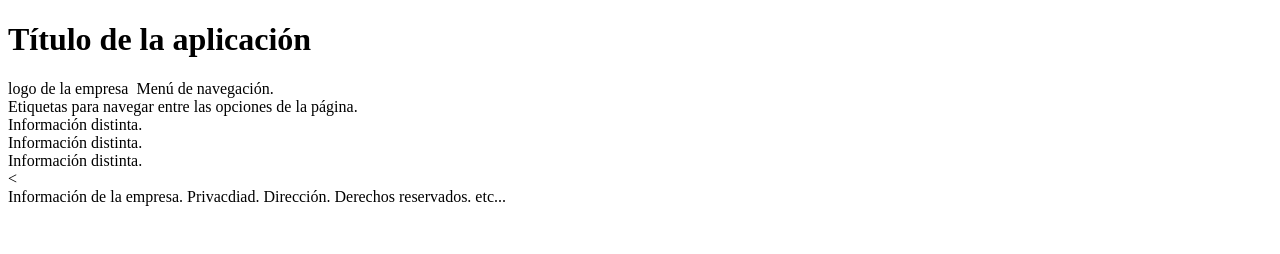
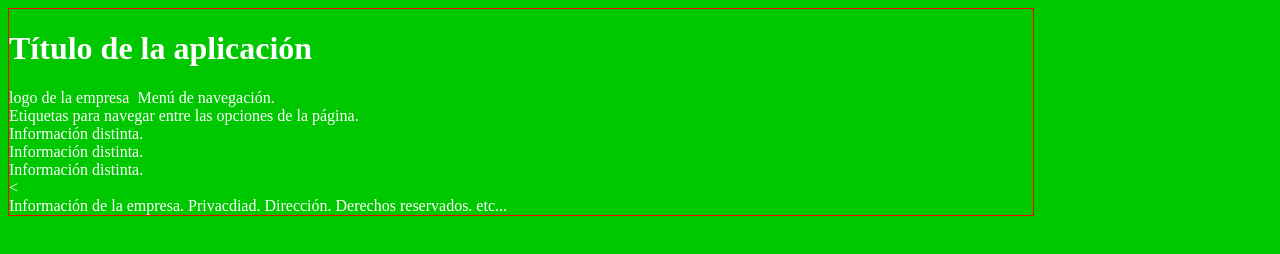
Before and after one commit to PedrOntiveros/pw2171, a plain HTML site: page primerHTML5.html in a window 1280 px wide. Drawn offline with Linux system fonts and the light colour scheme.

Commit message:
Estilos de CSS

```diff
--- /dev/null
+++ b/CSS/estilos.css
@@ -0,0 +1,32 @@
+/*Orden en que van los elementos:
+1.- Pseudo-elementos
+	Contiene atributos
+
+2.- Etiquetas <etiqueta>
+	Contiene atributos
+
+3.- Identificadores
+	Contiene atributos
+
+4.- Clases
+	Contiene atributos
+
+5.- Elemento de responsive design
+	(diseño adaptativo)
+		Contiene atributos
+
+
+Todos ellon en orden alfabético.
+Tanto elementos como atributos*/
+
+body{
+			  /*#RRVVAA
+			  	rgb(RRR,AAA,VVV)
+			  	rgba(RRR,AAA,VVV,Transparecia)*/
+
+	background: rgba(0,200,0,1);
+	border: 1px solid red;
+	color: white;
+	font-size: 16px;
+	max-width: 1024px;
+}
--- a/primerHTML5.html
+++ b/primerHTML5.html
@@ -4,6 +4,7 @@
 	<head>
 		<meta charset="UTF-8">
 		<title>Título de la página</title>
+		<link rel="stylesheet" href="CSS/estilos.css">
 	</head>
 	<body>
 		<header>
```
Also changed, not shown: 1 other file.
